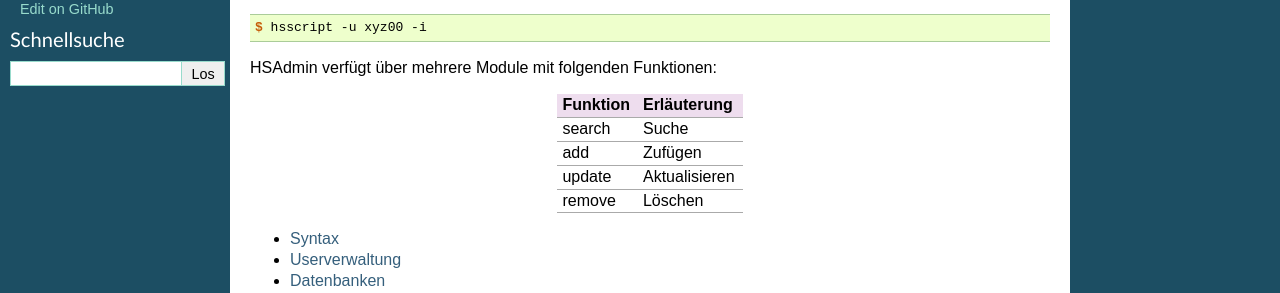
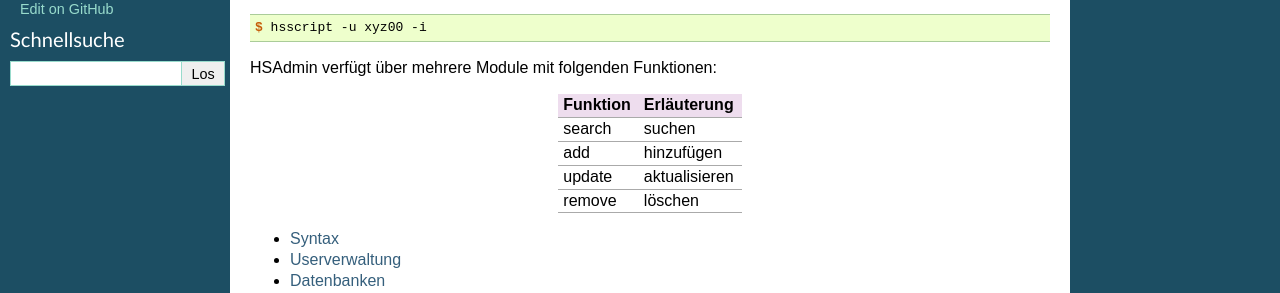
Before and after one commit to hostsharing/hs.docs.users, a Sphinx documentation site: the page built from source/administration/hsadmin/index.rst, in a window 1280 px wide. Shown: the part 216-509 px from the top of the page. Built offline with Sphinx 7.4.7, drawn with Linux system fonts in a browser that asks for light colours; pages that are not in the unit, such as notebooks, are missing from menus.

Commit message:
fixed typo

```diff
--- a/source/administration/hsadmin/index.rst
+++ b/source/administration/hsadmin/index.rst
@@ -21,13 +21,13 @@
 +----------------+---------------+
 | Funktion       + Erläuterung   |
 +================+===============+
-| search         | Suche         |
+| search         | suchen        |
 +----------------+---------------+
-| add            | Zufügen       |
+| add            | hinzufügen    |
 +----------------+---------------+
-| update         | Aktualisieren |
+| update         | aktualisieren |
 +----------------+---------------+
-| remove         | Löschen       |
+| remove         | löschen       |
 +----------------+---------------+
 
 
```
